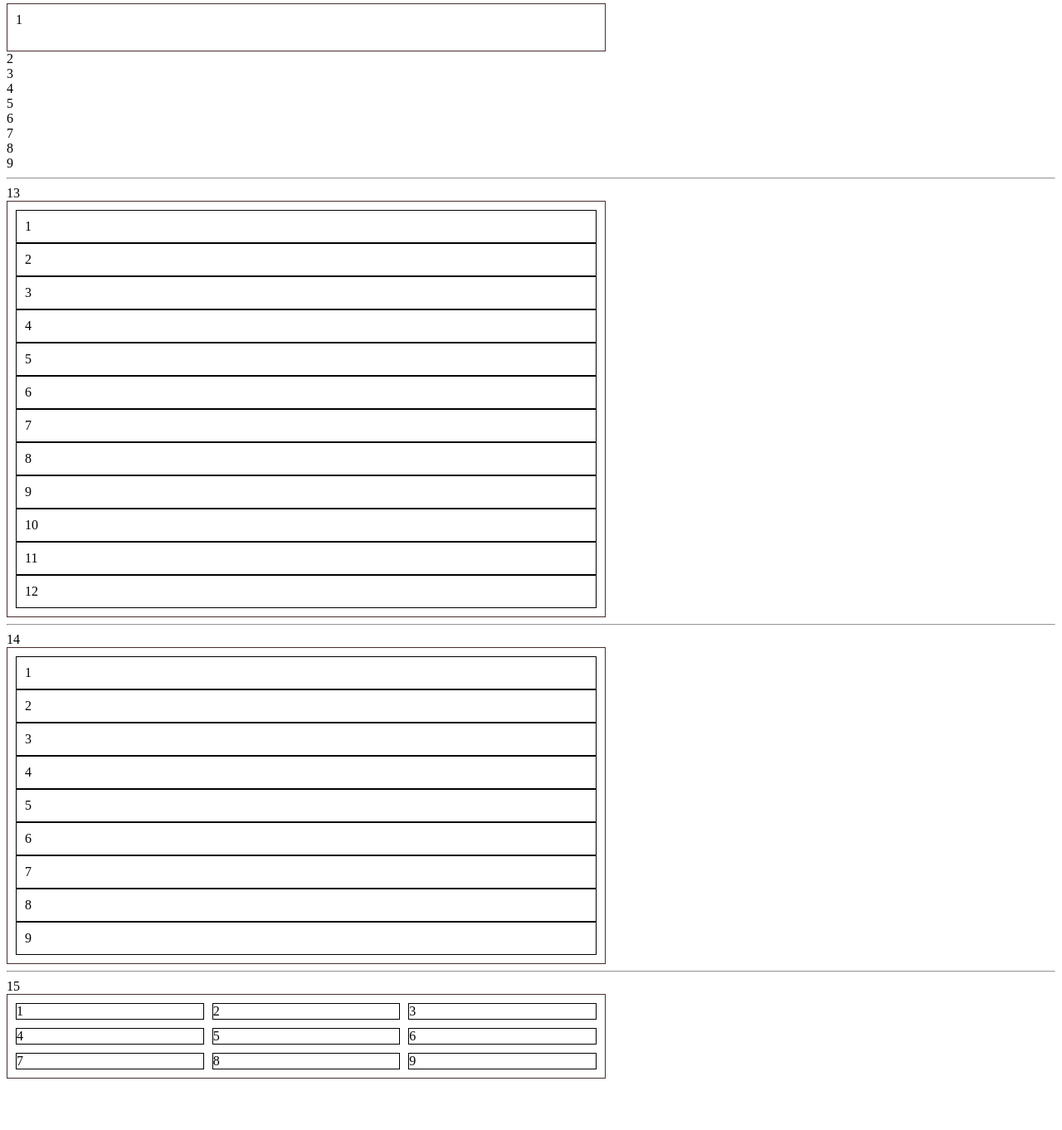
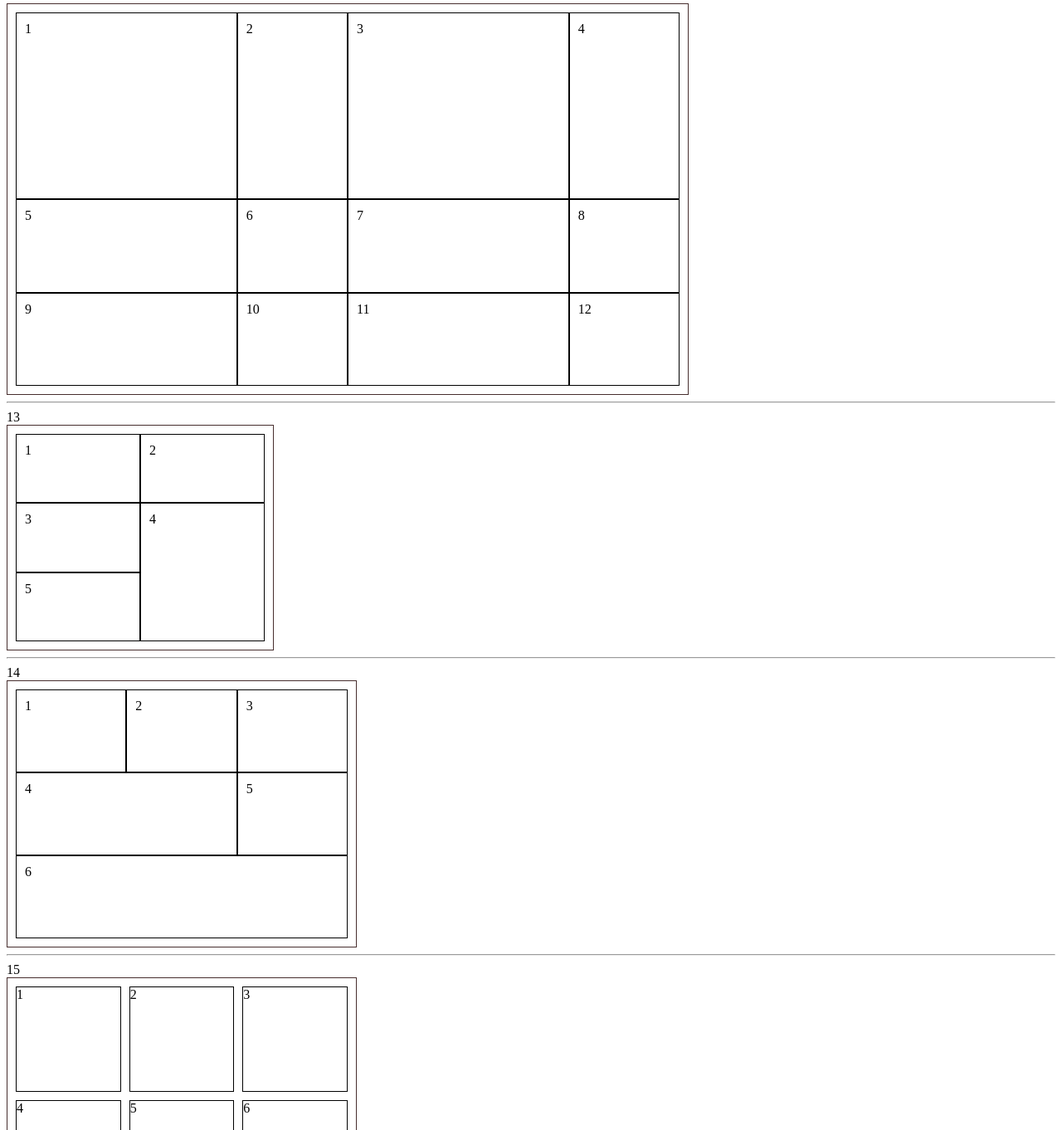
Before and after one commit to Defi1403/Byrda, a plain HTML site: page index.html in a window 1280 px wide. Shown: the part 2310-3672 px from the top of the page at 83% size. Before the commit the page ends 3618 px from the top, so only its background shows below. Drawn offline with Linux system fonts and the light colour scheme.

Commit message:
Add files via upload

```diff
--- a/index.html
+++ b/index.html
@@ -7,7 +7,7 @@
     <title>Document</title>
 </head>
 <body>1
-    <div id="container">
+    <div id="container1">
         <div>1</div>
         <div>2</div>
         <div>3</div>
@@ -19,7 +19,7 @@
         <div>9</div>
     </div>
     <hr>2
-    <div id="container1">
+    <div id="container2">
         <div>1</div>
         <div>2</div>
         <div>3</div>
@@ -31,7 +31,7 @@
         <div>9</div>
     </div>
     <hr>3
-    <div id="container2">
+    <div id="container3">
         <div>1</div>
         <div>2</div>
         <div>3</div>
@@ -43,7 +43,7 @@
         <div>9</div>
     </div>
     <hr>4
-    <div id="container3">
+    <div id="container4">
         <div>1</div>
         <div>2</div>
         <div>3</div>
@@ -55,7 +55,7 @@
         <div>9</div>
     </div>
     <hr>5
-    <div id="container4">
+    <div id="container5">
         <div>1</div>
         <div>2</div>
         <div>3</div>
@@ -67,7 +67,7 @@
         <div>9</div>
     </div>
     <hr>6
-    <div id="container5">
+    <div id="container6">
         <div>1</div>
         <div>2</div>
         <div>3</div>
@@ -77,7 +77,7 @@
         <div>7</div>
     </div>
     <hr>7
-    <div id="container6">
+    <div id="container7">
         <div>1</div>
         <div>2</div>
         <div>3</div>
@@ -89,7 +89,7 @@
         <div>9</div>
     </div>
     <hr>8
-    <div id="container7">
+    <div id="container8">
         <div>1</div>
         <div>2</div>
         <div>3</div>
@@ -101,7 +101,7 @@
         <div>9</div>
     </div>
     <hr>9
-    <div id="container8">
+    <div id="container9">
         <div>1</div>
         <div>2</div>
         <div>3</div>
@@ -113,7 +113,7 @@
         <div>9</div>
     </div>
     <hr>10
-    <div id="container9">
+    <div id="container10">
         <div>1</div>
         <div>2</div>
         <div>3</div>
@@ -125,24 +125,12 @@
         <div>9</div>
     </div>
     <hr>11
-    <div id="container10">
+    <div id="container11">
         <div>1</div>
         <div>2</div>
         <div>3</div>
     </div>
     <hr>12
-    <div id="container11">
-        <divid>1</div>
-        <div>2</div>
-        <div>3</div>
-        <div>4</div>
-        <div>5</div>
-        <div>6</div>
-        <div>7</div>
-        <div>8</div>
-        <div>9</div>
-    </div>
-    <hr>13
     <div id="container12">
         <div>1</div>
         <div>2</div>
@@ -157,20 +145,25 @@
         <div>11</div>
         <div>12</div>
     </div>
+    <hr>13
+    <div id="container13">
+        <div id="el1">1</div>
+        <div id="el2">2</div>
+        <div id="el3">3</div>
+        <div id="el4">4</div>
+        <div id="el5">5</div>
+    </div>
     <hr>14
-    <div id="container13">
-        <div>1</div>
-        <div>2</div>
-        <div>3</div>
-        <div>4</div>
-        <div>5</div>
-        <div>6</div>
-        <div>7</div>
-        <div>8</div>
-        <div>9</div>
+    <div id="container14">
+        <div id="el6">1</div>
+        <div id="el7">2</div>
+        <div id="el8">3</div>
+        <div id="el9">4</div>
+        <div id="el10">5</div>
+        <div id="el11">6</div>
     </div>
     <hr>15
-    <div id="container14">
+    <div id="container15">
         <div>1</div>
         <div>2</div>
         <div>3</div>
--- a/style.css
+++ b/style.css
@@ -1,20 +1,7 @@
-#container {
+#container1 {
     display: grid;
     padding: 10px;
     grid-template-columns: 100px 150px 200px;
-    width: 450px;
-    border: 1px solid black;
-  }
-
-#container > div {
-    padding: 10px;
-    border: 1px solid black;
-}
-
-#container1 {
-    display: grid;
-    padding: 10px;
-    grid-template-columns: 1fr 1fr 2fr;
     width: 450px;
     border: 1px solid black;
   }
@@ -27,7 +14,7 @@
 #container2 {
     display: grid;
     padding: 10px;
-    grid-template-columns: 1fr 1.5fr 2.5fr;
+    grid-template-columns: 1fr 1fr 2fr;
     width: 450px;
     border: 1px solid black;
   }
@@ -40,7 +27,7 @@
 #container3 {
     display: grid;
     padding: 10px;
-    grid-template-columns: 100px 1fr 1fr;
+    grid-template-columns: 1fr 1.5fr 2.5fr;
     width: 450px;
     border: 1px solid black;
   }
@@ -53,7 +40,7 @@
 #container4 {
     display: grid;
     padding: 10px;
-    grid-template-columns: 20% 1fr 1fr;
+    grid-template-columns: 100px 1fr 1fr;
     width: 450px;
     border: 1px solid black;
   }
@@ -66,8 +53,8 @@
 #container5 {
     display: grid;
     padding: 10px;
-    grid-template-columns: repeat(4, 100px) repeat(3, 2fr);
-    width: 1000px;
+    grid-template-columns: 20% 1fr 1fr;
+    width: 450px;
     border: 1px solid black;
   }
 
@@ -79,8 +66,8 @@
 #container6 {
     display: grid;
     padding: 10px;
-    grid-template-columns: 100px 150px auto;
-    width: 450px;
+    grid-template-columns: repeat(4, 100px) repeat(3, 2fr);
+    width: 1000px;
     border: 1px solid black;
   }
 
@@ -92,8 +79,8 @@
 #container7 {
     display: grid;
     padding: 10px;
-    grid-template-columns: repeat(auto-fill, 200px);
-    width: 750px;
+    grid-template-columns: 100px 150px auto;
+    width: 450px;
     border: 1px solid black;
   }
 
@@ -105,7 +92,8 @@
 #container8 {
     display: grid;
     padding: 10px;
-    grid-template-columns: repeat(4, minmax(150px, 1fr));
+    grid-template-columns: repeat(auto-fill, 200px);
+    width: 750px;
     border: 1px solid black;
   }
 
@@ -117,8 +105,7 @@
 #container9 {
     display: grid;
     padding: 10px;
-    grid-template-columns: repeat(auto-fit, minmax(150px, 1fr));
-    width: 400px;
+    grid-template-columns: repeat(4, minmax(150px, 1fr));
     border: 1px solid black;
   }
 
@@ -130,8 +117,8 @@
 #container10 {
     display: grid;
     padding: 10px;
-    grid-template-rows: 100px 150px 200px;
-    width: 450px;
+    grid-template-columns: repeat(auto-fit, minmax(150px, 1fr));
+    width: 400px;
     border: 1px solid black;
   }
 
@@ -143,10 +130,9 @@
 #container11 {
     display: grid;
     padding: 10px;
-    grid-template:  2fr 1fr 1fr / 2fr 1fr 2fr 1fr;
-    width: 700px;
-
-    border: 1px solid rgb(71, 46, 46);
+    grid-template-rows: 100px 150px 200px;
+    width: 450px;
+    border: 1px solid black;
   }
 
 #container11 > div {
@@ -157,12 +143,27 @@
 #container12 {
     display: grid;
     padding: 10px;
-    grid-template: 1fr, 0.5fr, 0.5fr / 1fr, 50px, 1fr, 50px;
-    width: 700px;
+    grid-template:  2fr 1fr 1fr / 2fr 1fr 2fr 1fr;
+    width: 800px;
+    height: 450px;
     border: 1px solid rgb(71, 46, 46);
   }
 
 #container12 > div {
+    padding: 10px;
+    border: 1px solid black;
+}
+
+#container13 {
+    display: grid;
+    padding: 10px;
+    grid-template: 1fr 1fr 1fr / 1fr 1fr;
+    width: 300px;
+    height: 250px;
+    border: 1px solid rgb(71, 46, 46);
+  }
+
+#container13 > div {
     padding: 10px;
     border: 1px solid black;
 }
@@ -174,62 +175,61 @@
     grid-row: 1/2;
 }
 #el3 {
-    grid-row: 2/3;
+    grid-row:2/3;
 }
 #el4 {
-    grid-row: 2/5;
+    grid-row: 2/4;
 }
 #el5 {
-    grid-row: 4/5;
+    grid-row: 3/4;
 }
 
-#container13 {
+#container14 {
     display: grid;
     padding: 10px;
-    grid-template: 1fr;
-    width: 700px;
+    grid-template: 1fr 1fr 1fr/ 1fr 1fr 1fr;
+    width: 400px;
+    height: 300px;
 
     border: 1px solid rgb(71, 46, 46);
-  }
+}
 
-#container13 > div {
+#container14 > div {
     padding: 10px;
     border: 1px solid black;
 }
 
 #el6 {
-    grid-column: 1/2;
+    grid-column: 1/2
 }
 #el7 {
-    grid-column: 2/3;
+    grid-column:   2/3
 }
 #el8 {
-    grid-column: 3/4;
+    grid-column:   3/4
 }
 #el9 {
-    grid-column: 1/3;
+    grid-column:  1/3
 }
 #el10 {
-    grid-column: 3/4;
+    grid-column:  3/4
 }
-
 #el11 {
-    grid-column: 1/4;
+    grid-column: 1/4
 }
 
 
-#container14 {
+#container15 {
     display: grid;
     padding: 10px;
     grid-template: 1fr 1fr 1fr/1fr 1fr 1fr;
-    width: 700px;
+    width: 400px;
+    height: 400px;
     gap: 10px;
-
     border: 1px solid rgb(71, 46, 46);
   }
 
-#container14 > div {
-
+#container15 > div {
     border: 1px solid black;
 }
 
```
